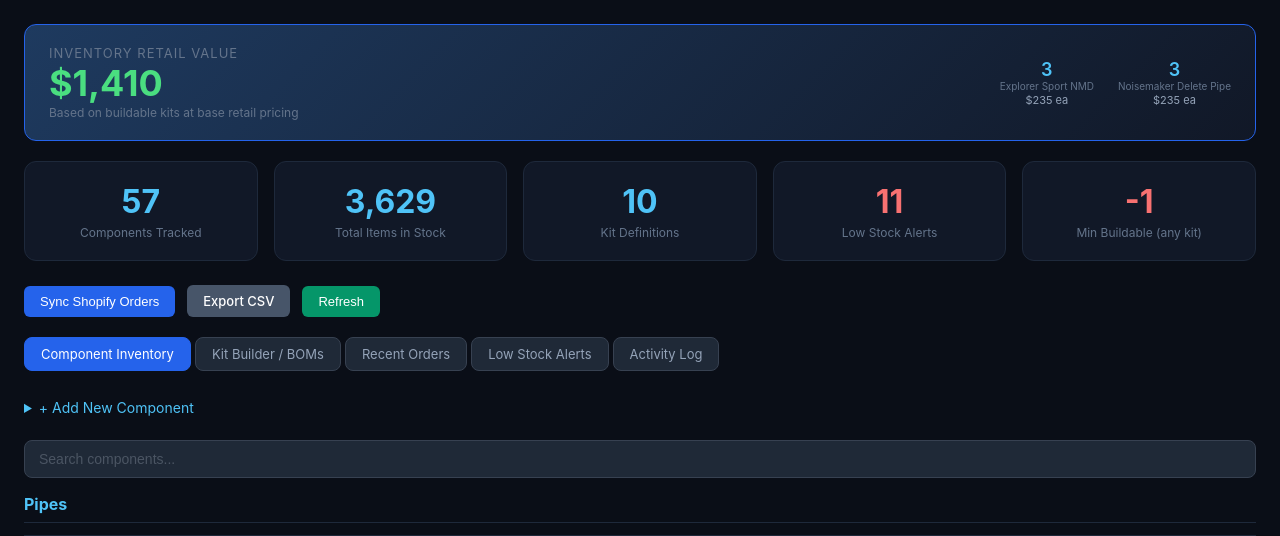
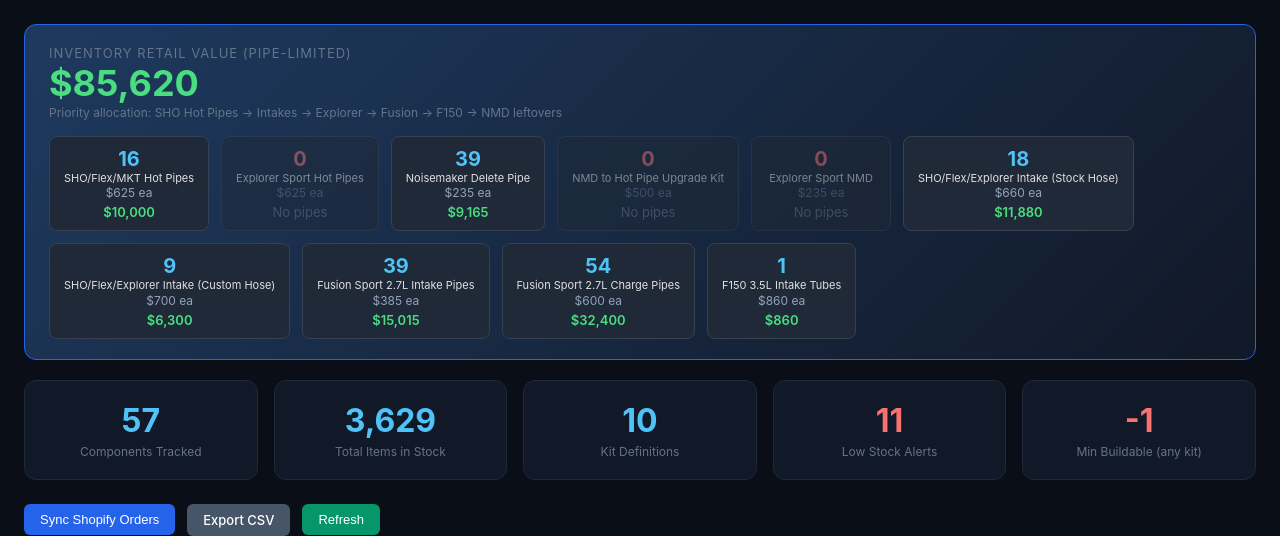
Before and after one commit to mtxpert/epp-inventory, a Flask app: page / in a window 1280 px wide. Shown: the part 56-592 px from the top of the page. Run offline with Flask 3, Linux system fonts and the light colour scheme; a user stored in the database is signed in; data comes from the database, SQL or seed files in the repository; data that the repository does not hold is empty.

Commit message:
Pipe-limited retail value with priority allocation
Retail value now calculated by pipes only (clamps/hoses are commodity).
Priority: SHO Hot Pipes > Intakes > Explorer > Fusion > F150 > NMD leftovers.
NMD kits get whatever HP-NMD remains after hot pipe kits are allocated.
Kit Builder tab shows both full buildable and pipe-limited columns.

Co-Authored-By: Claude Opus 4.6 <noreply@anthropic.com>

```diff
--- a/app.py
+++ b/app.py
@@ -224,7 +224,7 @@ def register_routes(app):
         low_stock = [c for c in components if c.qty <= c.reorder_threshold]
         total_stock = sum(c.qty for c in components)
 
-        # Calculate min buildable for each kit
+        # Calculate min buildable for each kit (all components)
         kit_buildable = {}
         for kit in kits:
             if kit.components:
@@ -236,12 +236,37 @@ def register_routes(app):
 
         min_buildable = min(kit_buildable.values()) if kit_buildable else 0
 
-        # Calculate total retail value of buildable inventory
-        total_retail_value = 0
-        for kit in kits:
-            buildable = kit_buildable.get(kit.id, 0)
-            if buildable > 0 and kit.retail_price:
-                total_retail_value += buildable * kit.retail_price
+        # Priority-based PIPE-ONLY buildable (clamps/hoses are commodity)
+        # Priority: SHO Hot Pipes → Intakes → Explorer Hot → Fusion → F150 → NMD leftovers
+        kit_priority = {
+            'hot_pipes_sho': 1,
+            'intake_stock_hose': 2,
+            'intake_custom_hose': 3,
+            'hot_pipes_explorer': 4,
+            'fusion_intake': 5,
+            'fusion_charge': 6,
+            'f150_intake': 7,
+            'nmd_upgrade': 8,
+            'nmd': 9,
+            'explorer_nmd': 10,
+        }
+        pipe_stock = {c.id: c.qty for c in components if c.category == 'pipes'}
+        kits_by_priority = sorted(kits, key=lambda k: kit_priority.get(k.slug, 99))
+        kit_pipe_buildable = {}
+        for kit in kits_by_priority:
+            pipe_parts = [kc for kc in kit.components if kc.component.category == 'pipes']
+            if not pipe_parts:
+                kit_pipe_buildable[kit.id] = 0
+                continue
+            max_build = min(pipe_stock.get(kc.component_id, 0) // kc.quantity for kc in pipe_parts)
+            kit_pipe_buildable[kit.id] = max_build
+            for kc in pipe_parts:
+                pipe_stock[kc.component_id] = pipe_stock.get(kc.component_id, 0) - (kc.quantity * max_build)
+
+        total_retail_value = sum(
+            kit_pipe_buildable.get(kit.id, 0) * (kit.retail_price or 0)
+            for kit in kits if kit_pipe_buildable.get(kit.id, 0) > 0
+        )
 
         # Group components by category (ordered)
         cat_order = ['pipes', 'couplers', 'clamps', 'misc']
@@ -268,6 +293,7 @@ def register_routes(app):
             components=components, kits=kits, categories=categories,
             low_stock=low_stock, total_stock=total_stock,
             kit_buildable=kit_buildable, min_buildable=min_buildable,
+            kit_pipe_buildable=kit_pipe_buildable,
             total_retail_value=total_retail_value,
             used_in=used_in, recent_orders=recent_orders, recent_logs=recent_logs)
 
--- a/templates/dashboard.html
+++ b/templates/dashboard.html
@@ -3,19 +3,29 @@
 {% block content %}
 
 <!-- Retail Value Banner -->
-<div style="background: linear-gradient(135deg, #1e3a5f 0%, #111827 100%); border: 1px solid #2563eb; border-radius: 12px; padding: 20px 24px; margin-bottom: 20px; display: flex; align-items: center; justify-content: space-between;">
-    <div>
-        <div style="font-size: 13px; color: #64748b; text-transform: uppercase; letter-spacing: 1px;">Inventory Retail Value</div>
-        <div style="font-size: 36px; font-weight: 700; color: #4ade80;">${{ "{:,.0f}".format(total_retail_value or 0) }}</div>
-        <div style="font-size: 12px; color: #64748b;">Based on buildable kits at base retail pricing</div>
+<div style="background: linear-gradient(135deg, #1e3a5f 0%, #111827 100%); border: 1px solid #2563eb; border-radius: 12px; padding: 20px 24px; margin-bottom: 20px;">
+    <div style="display: flex; align-items: center; justify-content: space-between; margin-bottom: 16px;">
+        <div>
+            <div style="font-size: 13px; color: #64748b; text-transform: uppercase; letter-spacing: 1px;">Inventory Retail Value (Pipe-Limited)</div>
+            <div style="font-size: 36px; font-weight: 700; color: #4ade80;">${{ "{:,.0f}".format(total_retail_value or 0) }}</div>
+            <div style="font-size: 12px; color: #64748b;">Priority allocation: SHO Hot Pipes &rarr; Intakes &rarr; Explorer &rarr; Fusion &rarr; F150 &rarr; NMD leftovers</div>
+        </div>
     </div>
-    <div style="display: flex; gap: 24px; text-align: center;">
-        {% for kit in kits %}
-        {% if kit.retail_price and kit_buildable[kit.id] > 0 %}
-        <div style="min-width: 80px;">
-            <div style="font-size: 18px; font-weight: 600; color: #4fc3f7;">{{ kit_buildable[kit.id] }}</div>
-            <div style="font-size: 10px; color: #64748b; line-height: 1.3;">{{ kit.name|truncate(25) }}</div>
-            <div style="font-size: 11px; color: #94a3b8;">${{ "{:,.0f}".format(kit.retail_price) }} ea</div>
+    <div style="display: flex; gap: 12px; flex-wrap: wrap;">
+        {% for kit in kits|sort(attribute='id') %}
+        {% if kit_pipe_buildable[kit.id] > 0 and kit.retail_price %}
+        <div style="background: #1f2937; border: 1px solid #374151; border-radius: 8px; padding: 10px 14px; min-width: 140px; text-align: center;">
+            <div style="font-size: 20px; font-weight: 700; color: #4fc3f7;">{{ kit_pipe_buildable[kit.id] }}</div>
+            <div style="font-size: 11px; color: #e0e0e0; line-height: 1.3;">{{ kit.name }}</div>
+            <div style="font-size: 12px; color: #94a3b8;">${{ "{:,.0f}".format(kit.retail_price) }} ea</div>
+            <div style="font-size: 13px; font-weight: 600; color: #4ade80; margin-top: 4px;">${{ "{:,.0f}".format(kit_pipe_buildable[kit.id] * kit.retail_price) }}</div>
+        </div>
+        {% elif kit.retail_price %}
+        <div style="background: #1f2937; border: 1px solid #374151; border-radius: 8px; padding: 10px 14px; min-width: 140px; text-align: center; opacity: 0.5;">
+            <div style="font-size: 20px; font-weight: 700; color: #f87171;">0</div>
+            <div style="font-size: 11px; color: #e0e0e0; line-height: 1.3;">{{ kit.name }}</div>
+            <div style="font-size: 12px; color: #64748b;">${{ "{:,.0f}".format(kit.retail_price) }} ea</div>
+            <div style="font-size: 13px; color: #64748b; margin-top: 4px;">No pipes</div>
         </div>
         {% endif %}
         {% endfor %}
@@ -140,7 +150,7 @@
         <h2>Kit Definitions (BOMs)</h2>
         <table>
             <thead>
-                <tr><th>Kit Name</th><th>Price</th><th>Components</th><th>Buildable</th><th>Value</th><th>Build</th></tr>
+                <tr><th>Kit Name</th><th>Price</th><th>Components</th><th>Buildable</th><th>Pipe-Limited</th><th>Value</th><th>Build</th></tr>
             </thead>
             <tbody>
                 {% for kit in kits %}
@@ -157,9 +167,12 @@
                     <td class="qty-cell {{ 'qty-critical' if kit_buildable[kit.id] <= 0 else 'qty-low' if kit_buildable[kit.id] < 5 else 'qty-ok' }}">
                         {{ kit_buildable[kit.id] }}
                     </td>
+                    <td class="qty-cell {{ 'qty-critical' if kit_pipe_buildable[kit.id] <= 0 else 'qty-low' if kit_pipe_buildable[kit.id] < 5 else 'qty-ok' }}">
+                        {{ kit_pipe_buildable[kit.id] }}
+                    </td>
                     <td style="color: #4ade80; font-weight: 600;">
-                        {% if kit.retail_price and kit_buildable[kit.id] > 0 %}
-                        ${{ "{:,.0f}".format(kit_buildable[kit.id] * kit.retail_price) }}
+                        {% if kit.retail_price and kit_pipe_buildable[kit.id] > 0 %}
+                        ${{ "{:,.0f}".format(kit_pipe_buildable[kit.id] * kit.retail_price) }}
                         {% else %}-{% endif %}
                     </td>
                     <td>
```
